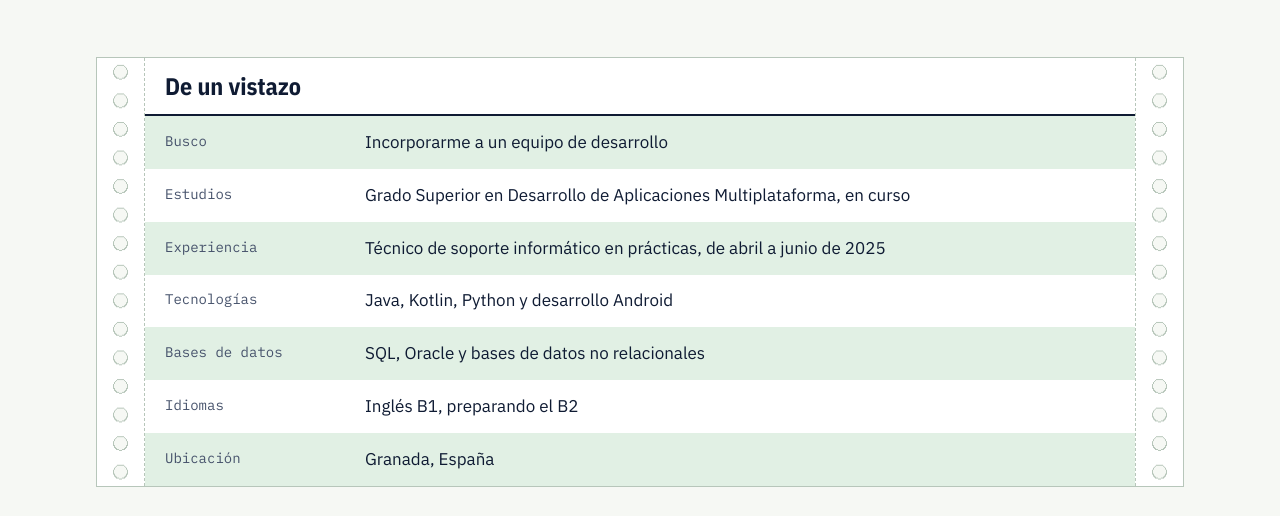
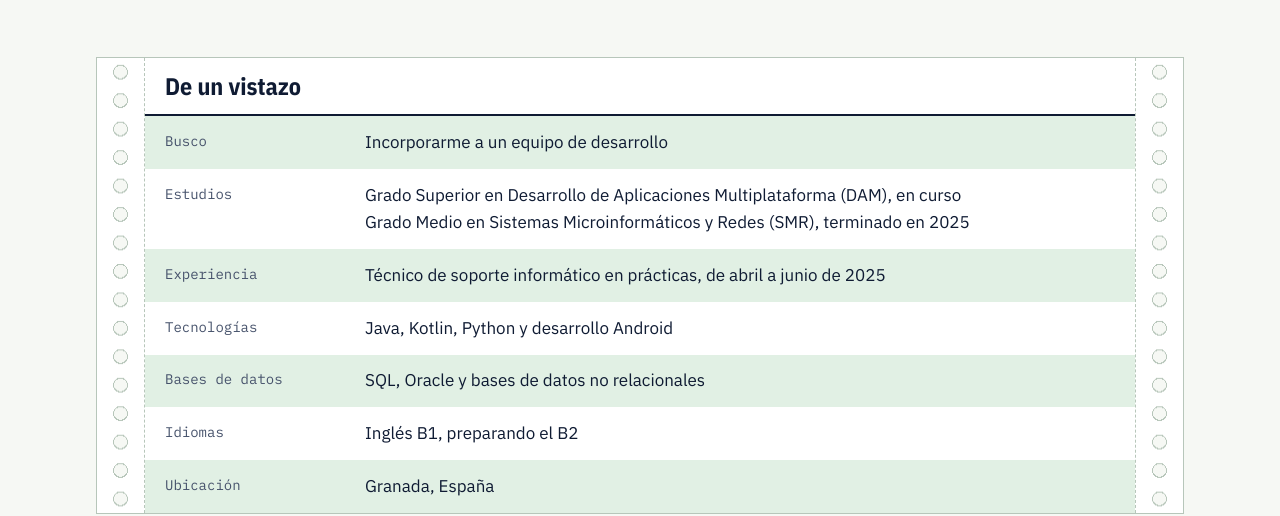
Before and after one commit to JesusPaquet/JesusPaquet.github.io, a plain HTML site: page index.html in a window 1280 px wide. Shown: the part 556-1072 px from the top of the page. Drawn offline with Linux system fonts and the light colour scheme.

Commit message:
CV actualizado

```diff
--- a/index.html
+++ b/index.html
@@ -232,7 +232,7 @@ footer p{margin:0}
       <h2>De un vistazo</h2>
       <dl class="ficha">
         <div class="row" style="--i:0"><dt>Busco</dt><dd>Incorporarme a un equipo de desarrollo</dd></div>
-        <div class="row" style="--i:1"><dt>Estudios</dt><dd>Grado Superior en Desarrollo de Aplicaciones Multiplataforma, en curso</dd></div>
+        <div class="row" style="--i:1"><dt>Estudios</dt><dd>Grado Superior en Desarrollo de Aplicaciones Multiplataforma (DAM), en curso<br>Grado Medio en Sistemas Microinformáticos y Redes (SMR), terminado en 2025</dd></div>
         <div class="row" style="--i:2"><dt>Experiencia</dt><dd>Técnico de soporte informático en prácticas, de abril a junio de 2025</dd></div>
         <div class="row" style="--i:3"><dt>Tecnologías</dt><dd>Java, Kotlin, Python y desarrollo Android</dd></div>
         <div class="row" style="--i:4"><dt>Bases de datos</dt><dd>SQL, Oracle y bases de datos no relacionales</dd></div>
```
